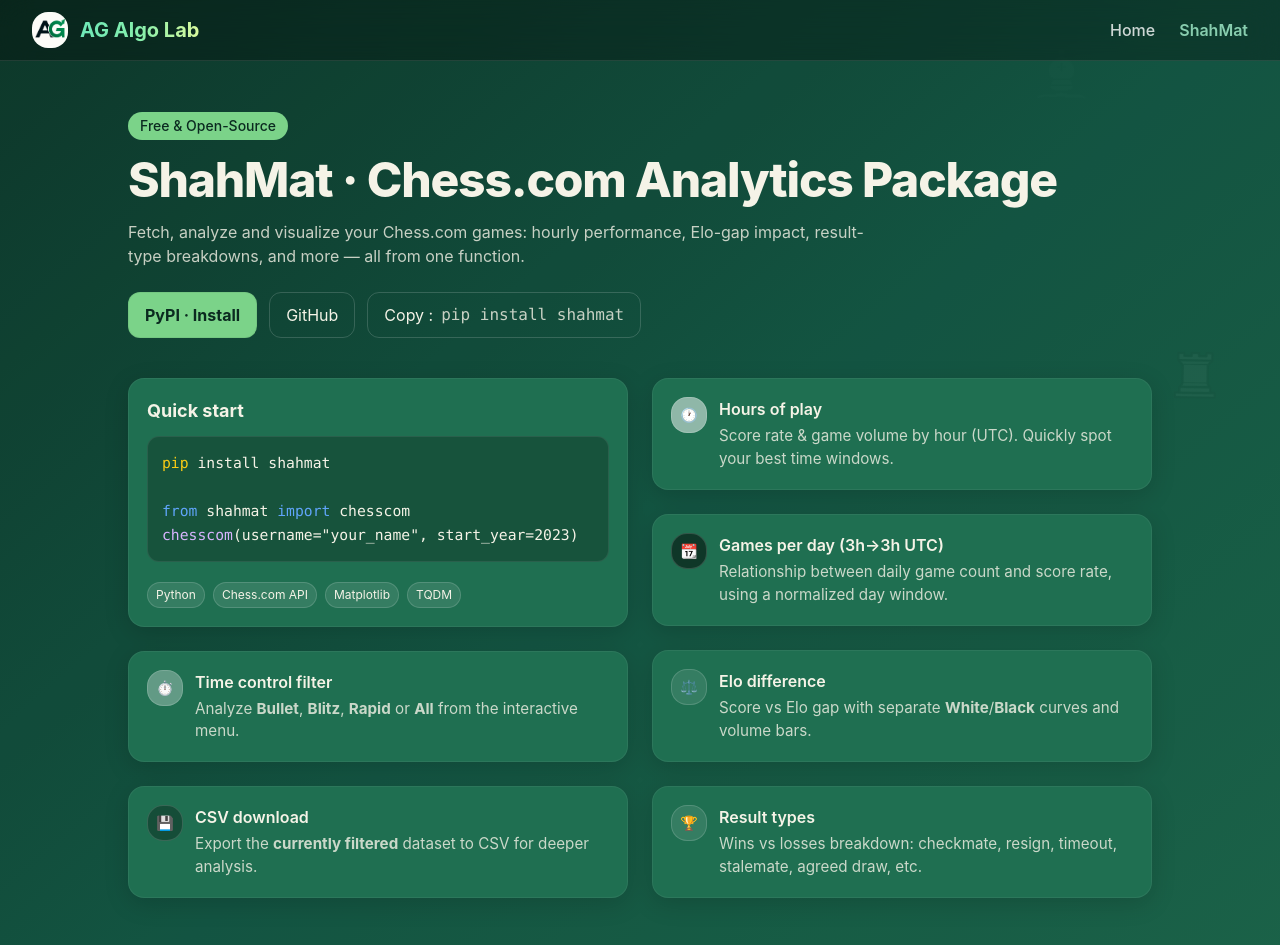
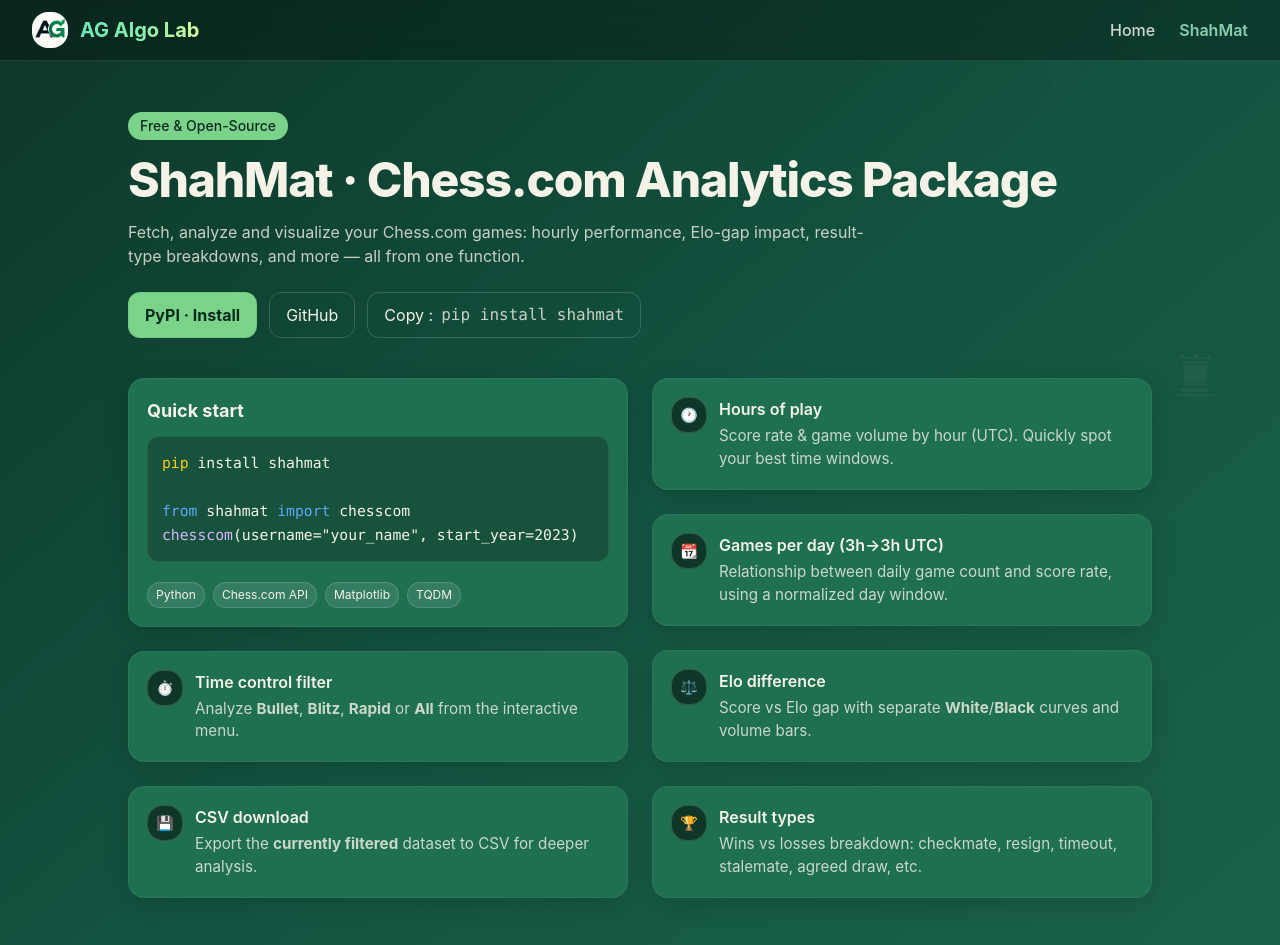
Before and after one commit to ag-algolab/ag-algolab.github.io, a React (Vite) app: page /#/shahmat in a window 1280 px wide. Shown: the top 945 px of the page. Built offline with nearby package versions, Linux system fonts and the light colour scheme.

Commit message:
Update ShahMat.jsx

```diff
--- a/src/pages/ShahMat.jsx
+++ b/src/pages/ShahMat.jsx
@@ -155,7 +155,7 @@
             {/* Time control filter (param card) */}
             <div className="card">
               <div className="flex items-start gap-3">
-                <div className="shrink-0 w-9 h-9 rounded-lg bg-white/30 border border-white/15 flex items-center justify-center">
+                <div className="shrink-0 w-9 h-9 rounded-lg bg-black/50 border border-white/15 flex items-center justify-center">
                   <span className="text-sm font-bold">⏱️</span>
                 </div>
                 <div className="flex-1">
@@ -170,7 +170,7 @@
             {/* CSV download (param card) */}
             <div className="card">
               <div className="flex items-start gap-3">
-                <div className="shrink-0 w-9 h-9 rounded-lg bg-black/30 border border-white/15 flex items-center justify-center">
+                <div className="shrink-0 w-9 h-9 rounded-lg bg-black/50 border border-white/15 flex items-center justify-center">
                   <span className="text-sm font-bold">💾</span>
                 </div>
                 <div className="flex-1">
@@ -187,7 +187,7 @@
           <div className="grid gap-6">
             <div className="card">
               <div className="flex items-start gap-3">
-                <div className="shrink-0 w-9 h-9 rounded-lg bg-white/50 border border-white/15 flex items-center justify-center">
+                <div className="shrink-0 w-9 h-9 rounded-lg bg-black/50 border border-white/15 flex items-center justify-center">
                   <span className="text-sm font-bold">🕐</span>
                 </div>
                 <div className="flex-1">
@@ -215,7 +215,7 @@
 
             <div className="card">
               <div className="flex items-start gap-3">
-                <div className="shrink-0 w-9 h-9 rounded-lg bg-white/10 border border-white/15 flex items-center justify-center">
+                <div className="shrink-0 w-9 h-9 rounded-lg bg-black/50 border border-white/15 flex items-center justify-center">
                   <span className="text-sm font-bold">⚖️</span>
                 </div>
                 <div className="flex-1">
@@ -229,7 +229,7 @@
 
             <div className="card">
               <div className="flex items-start gap-3">
-                <div className="shrink-0 w-9 h-9 rounded-lg bg-white/10 border border-white/15 flex items-center justify-center">
+                <div className="shrink-0 w-9 h-9 rounded-lg bg-black/50 border border-white/15 flex items-center justify-center">
                   <span className="text-sm font-bold">🏆</span>
                 </div>
                 <div className="flex-1">
```
